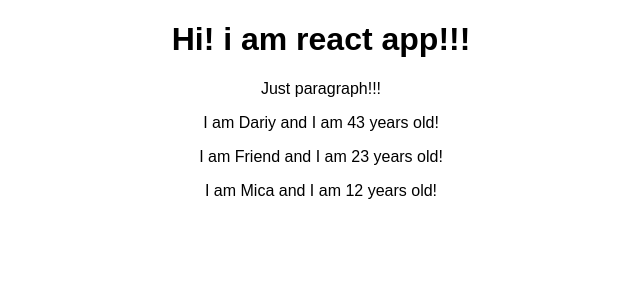
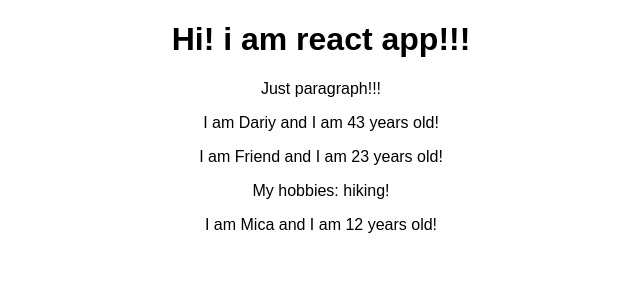
Before and after one commit to VKuzmich/my-app, a React (Create React App) app: page / in a window 1280 px wide. Shown: the top 300 px of the page, without its empty margins (319-959 px from the left). Built offline with nearby package versions, Linux system fonts and the light colour scheme.

Commit message:
00037 props the children

```diff
--- a/src/App.js
+++ b/src/App.js
@@ -9,7 +9,7 @@
             <h1>Hi! i am react app!!!</h1>
             <p>Just paragraph!!!</p>
             <Person name="Dariy" age='43'/>
-              <Person name="Friend" age='23'> My hobbies: hiking! </Person>
+            <Person name="Friend" age='23'> My hobbies: hiking! </Person>
             <Person name="Mica" age='12'/>
           </div>
       );
--- a/src/Person/Person.js
+++ b/src/Person/Person.js
@@ -1,6 +1,12 @@
 import React from 'react';
 
 const person = (props) => {
-    return <p>I am {props.name} and I am {props.age} years old! </p>
+    return (
+        <div>
+            <p>I am {props.name} and I am {props.age} years old! </p>
+            <p>{props.children}</p>
+        </div>
+
+    )
 };
 export default person;
```
